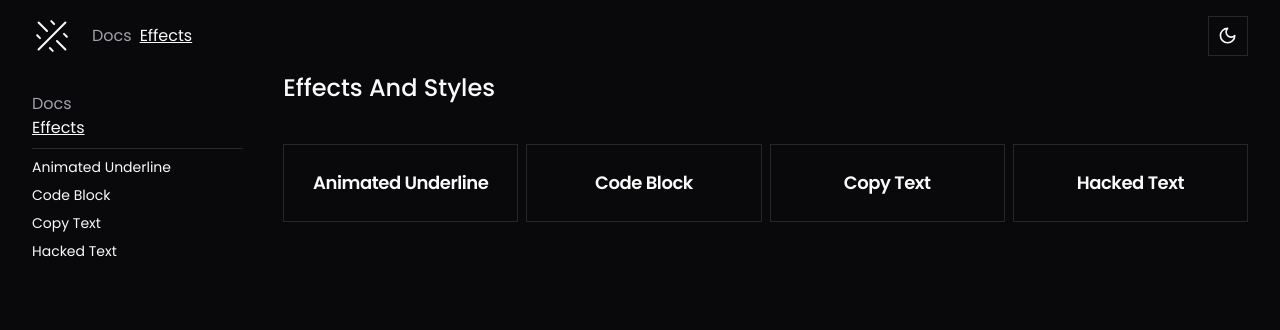
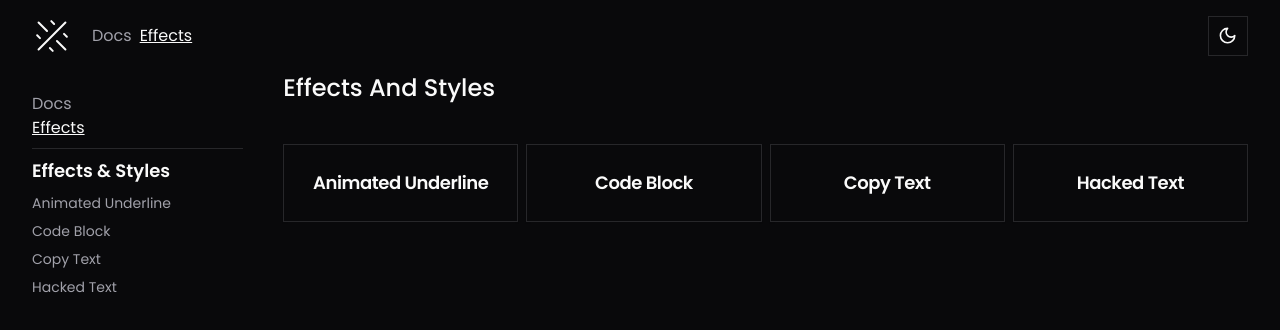
Before and after one commit to StepAsideLiL/effects, a Next.js app: page /effects in a window 1280 px wide. Shown: the top 330 px of the page. Built offline with nearby package versions, Linux system fonts and the light colour scheme.

Commit message:
add: effects menu title and update text style

```diff
--- a/components/templates/effects-menu-sheet.tsx
+++ b/components/templates/effects-menu-sheet.tsx
@@ -39,13 +39,14 @@ export default function EffectsMenuSheet() {
           <nav className="flex flex-col gap-2">
             <NavMenu orientation="vertical" />
             <Separator />
+            <h1 className="text-lg font-semibold">Effects & Styles</h1>
             {effects.map((list) => (
               <Link
                 key={list.herf}
                 href={list.herf}
                 className={cn(
-                  "text-sm hover:underline",
-                  pathname === list.herf && "underline"
+                  "text-muted-foreground text-sm hover:underline",
+                  pathname === list.herf && "text-foreground underline"
                 )}
                 onClick={() => setOpen(false)}
               >
--- a/components/templates/effects-sidebar.tsx
+++ b/components/templates/effects-sidebar.tsx
@@ -9,11 +9,12 @@ export default function EffectsSidebar() {
     <nav className="flex flex-col gap-2">
       <NavMenu orientation="vertical" />
       <Separator />
+      <h1 className="text-lg font-semibold">Effects & Styles</h1>
       {effects.map((list) => (
         <Link
           key={list.herf}
           href={list.herf}
-          className={cn("text-sm hover:underline")}
+          className={cn("text-muted-foreground text-sm hover:underline")}
         >
           {list.title}
         </Link>
```
